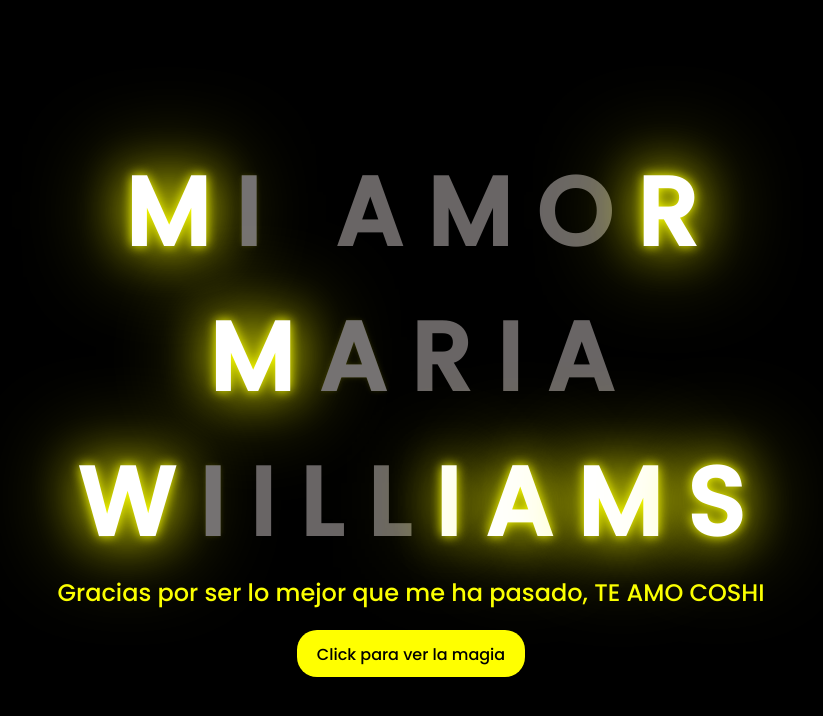
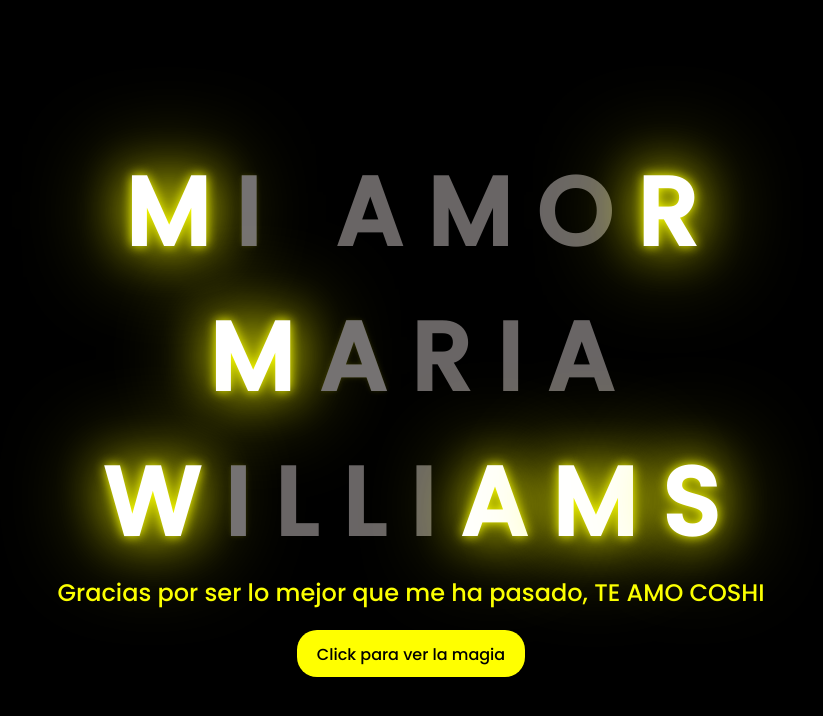
Before and after one commit to reload262/reload262.github.io, a plain HTML site: page index.html in a window 1280 px wide. Shown: the whole page, without its empty margins (237-1060 px from the left). Drawn offline with Linux system fonts and the light colour scheme.

Commit message:
Update index.html

```diff
--- a/index.html
+++ b/index.html
@@ -31,7 +31,6 @@
 
         <span>W</span>
         <span>I</span>
-        <span>I</span>
         <span>L</span>
         <span>L</span>
         <span>I</span>
```
